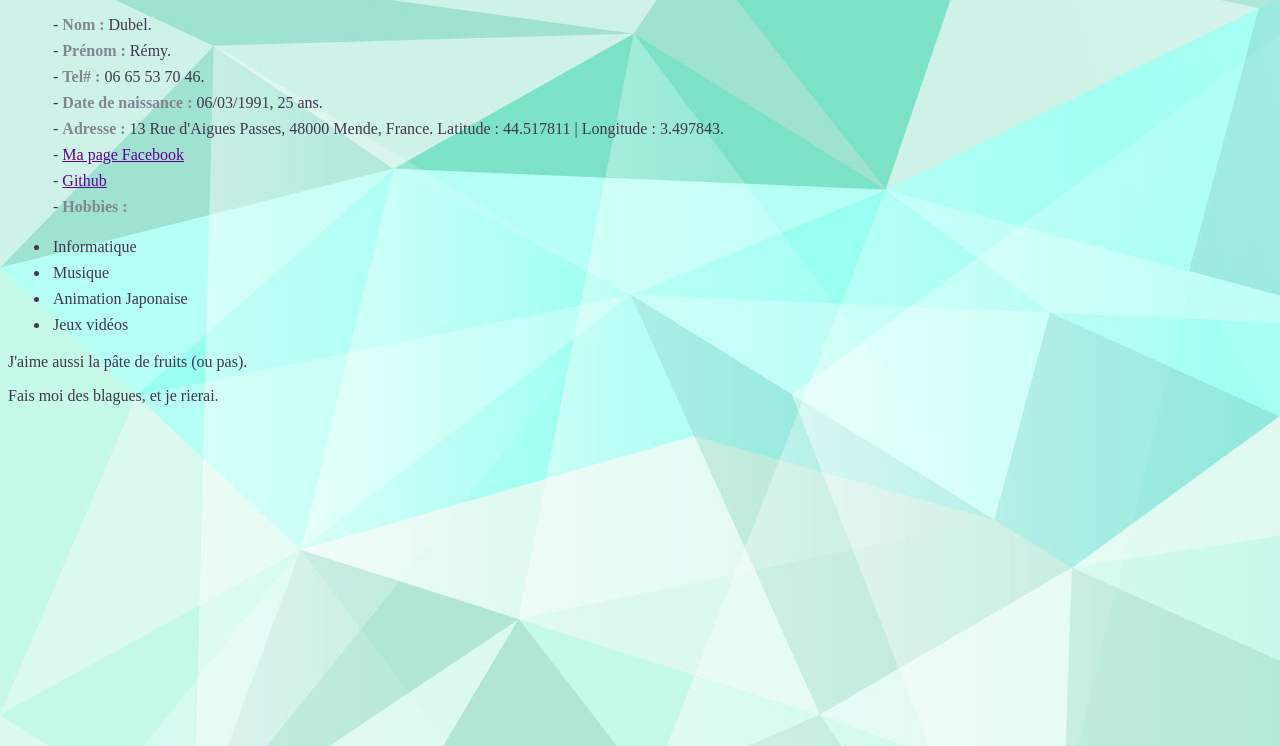
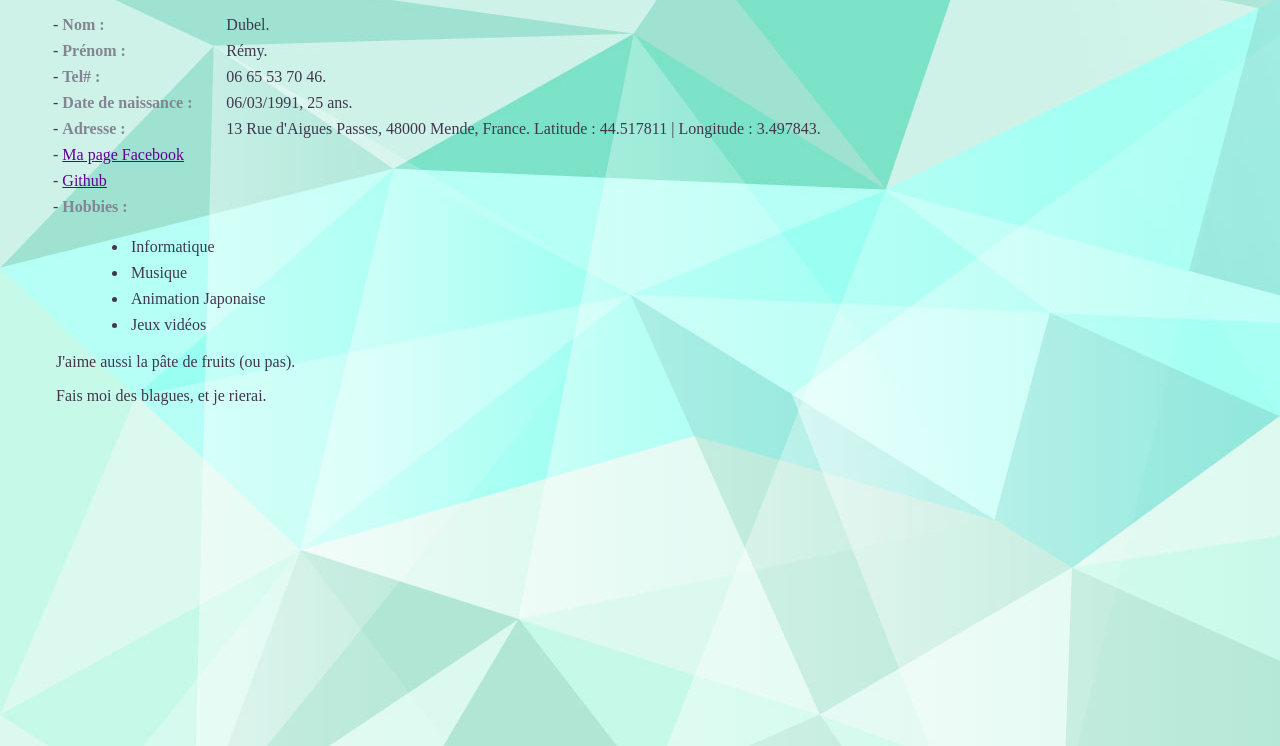
Before and after one commit to rdubel/fiche, a plain HTML site: page Fiche.html in a window 1280 px wide. Shown: the part 54-800 px from the top of the page. Drawn offline with Linux system fonts and the light colour scheme.

Commit message:
Added margin on p

```diff
--- a/css/style.css
+++ b/css/style.css
@@ -26,11 +26,14 @@ ul li:before {
 
 ol li {
     list-style-type: disc;
+    margin-left: 5em;
 
 }
 
 label {
         color: rgb(130, 134, 145);
+        display: inline-block;
+        width: 10em;
 }
 
 label.information {
@@ -51,4 +54,5 @@ a:visited {
 
 p {
     color: rgb(65, 56, 78);
+    margin-left: 3em;
 }
```
Also changed, not shown: Fiche.html (+3 -1 lines).
